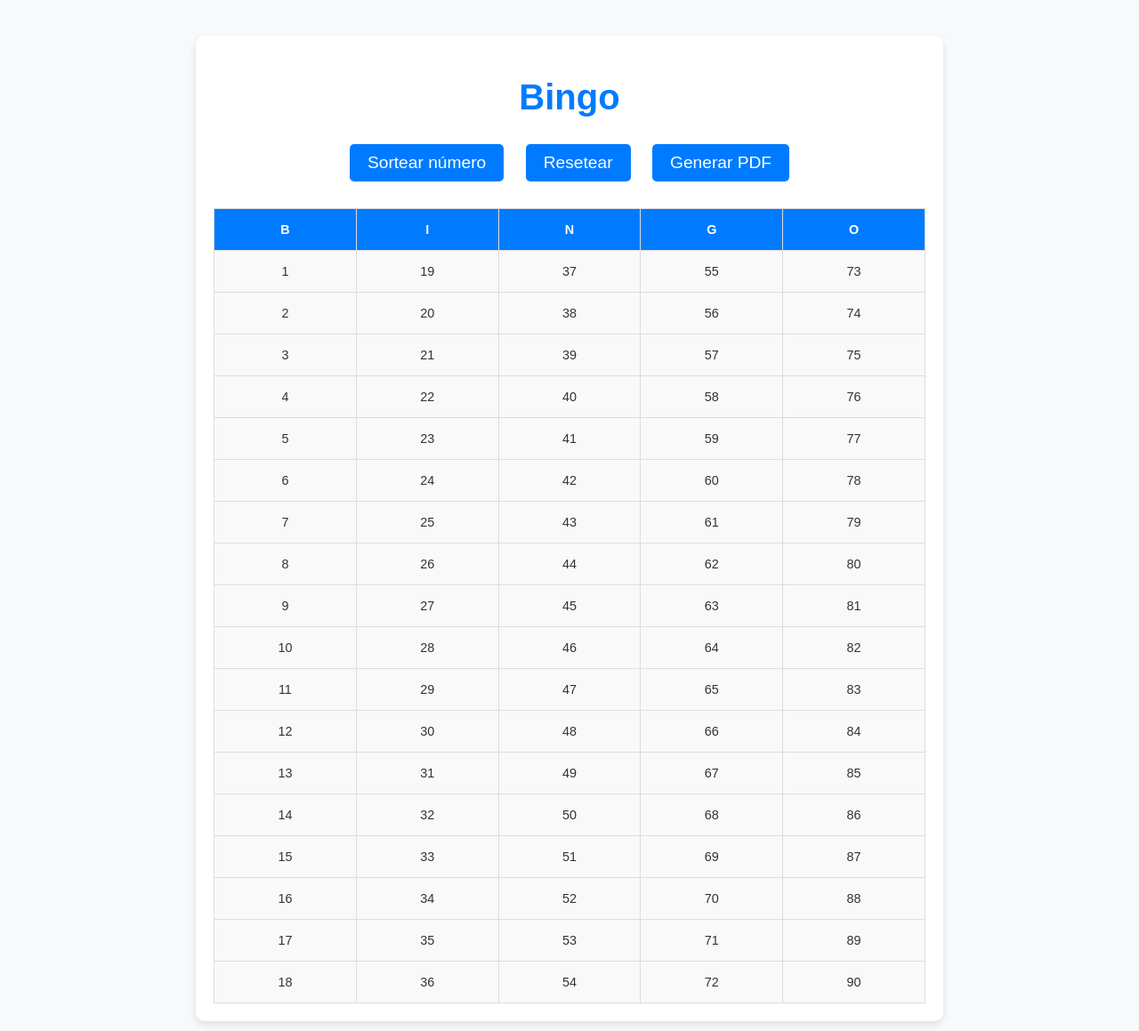
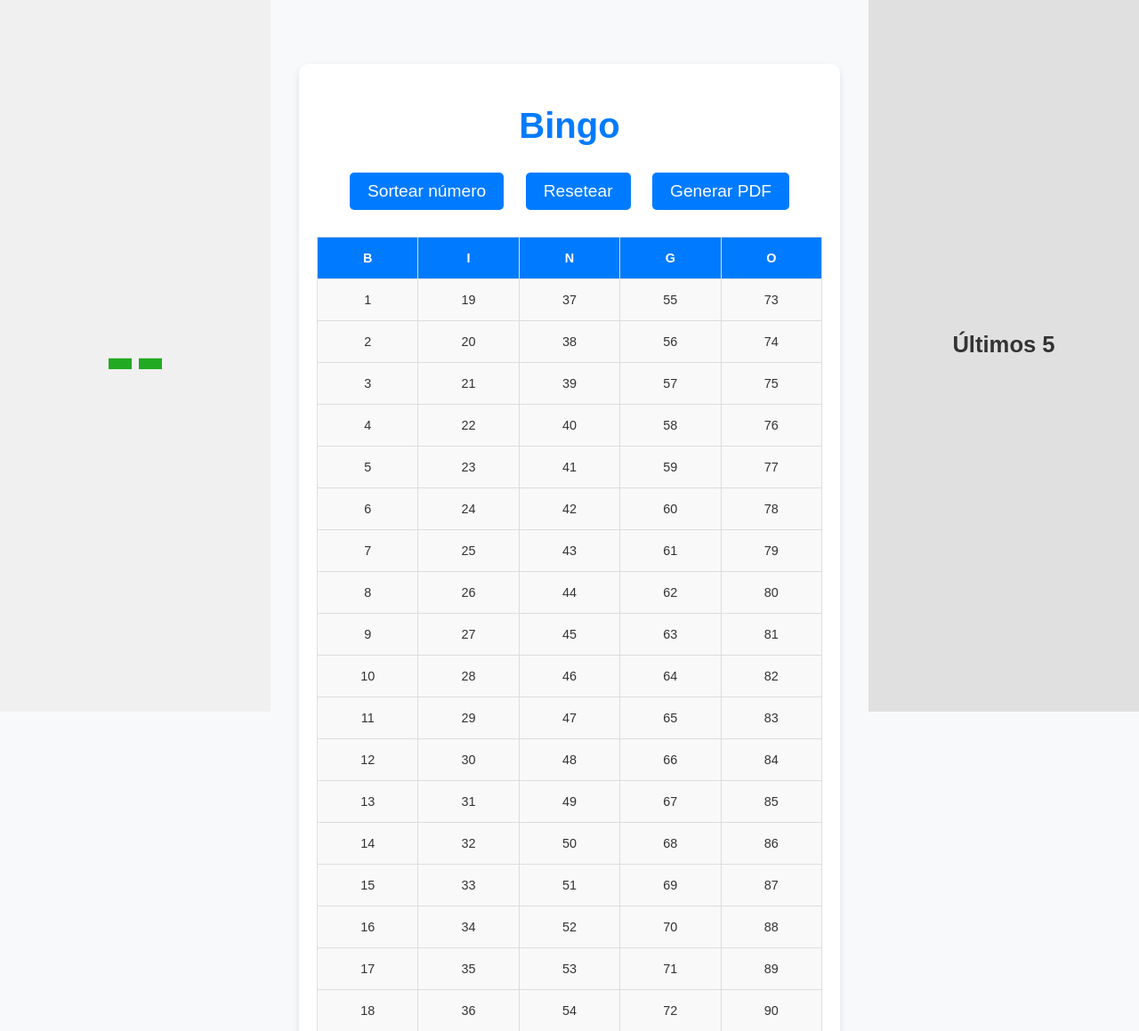
Before and after one commit to NestorLM/Bingo, a Flask app: page / in a window 1280 px wide. Shown: the top 1159 px of the page at 89% size. Run offline with Flask 3, Linux system fonts and the light colour scheme.

Commit message:
con reset

```diff
--- /dev/null
+++ b/requiments.txt
@@ -0,0 +1,2 @@
+Flask
+reportlab
--- a/templates/index.html
+++ b/templates/index.html
@@ -7,6 +7,13 @@
     <link rel="stylesheet" href="{{ url_for('static', filename='style.css') }}">
 </head>
 <body>
+    <div style="display: flex; flex-direction: row; height: 100vh;">
+        <!-- Izquierda: Último número grande -->
+        <div id="ultimo-numero" style="flex: 1; display: flex; align-items: center; justify-content: center; background: #f0f0f0;">
+            <span id="numero-grande" style="font-size: 8vw; font-weight: bold; color: #2a2;">--</span>
+        </div>
+        <!-- Centro: Aquí puedes poner el tablero o controles -->
+        <div style="flex: 2; padding: 2em;">
             <div class="container">
                 <h1>Bingo</h1>
                 <button id="sortear-btn">Sortear número</button>
@@ -40,7 +47,15 @@
                 </div>
                 <div id="fin-mensaje" style="display: none;">¡Fin del sorteo!</div>
             </div>
-
+        </div>
+        <!-- Derecha: Últimos 5 números grandes -->
+        <div id="ultimos-cinco" style="flex: 1; display: flex; flex-direction: column; align-items: center; justify-content: center; background: #e0e0e0;">
+            <div style="font-size: 2vw; font-weight: bold; margin-bottom: 1em;">Últimos 5</div>
+            <div id="lista-ultimos" style="display: flex; flex-direction: column; gap: 1em;">
+                <!-- Aquí se llenan los últimos 5 números -->
+            </div>
+        </div>
+    </div>
     <script>
         document.getElementById('sortear-btn').addEventListener('click', function() {
             fetch('/sortear_numero')
@@ -54,6 +69,7 @@
                         if (cell) {
                             cell.style.backgroundColor = 'lightgreen';
                         }
+                        mostrarNumero(data.letra, data.numero);
                     }
                 });
         });
@@ -67,8 +83,31 @@
                     });
                     document.getElementById('fin-mensaje').style.display = 'none';
                     document.getElementById('sortear-btn').disabled = false;
+                    // Limpiar últimos sorteados
+                    ultimos = [];
+                    document.getElementById('numero-grande').textContent = '--';
+                    document.getElementById('lista-ultimos').innerHTML = '';
                 });
         });
+
+        let ultimos = [];
+
+        function mostrarNumero(letra, numero) {
+            const texto = letra + " " + numero;
+            document.getElementById('numero-grande').textContent = texto;
+            ultimos.unshift(texto);
+            if (ultimos.length > 5) ultimos = ultimos.slice(0, 5);
+            const lista = document.getElementById('lista-ultimos');
+            lista.innerHTML = '';
+            ultimos.forEach(n => {
+                const div = document.createElement('div');
+                div.textContent = n;
+                div.style.fontSize = '4vw';
+                div.style.fontWeight = 'bold';
+                div.style.textAlign = 'center';
+                lista.appendChild(div);
+            });
+        }
     </script>
 </body>
 </html>
```
Lines whose indentation alone changed are shown as unchanged.
